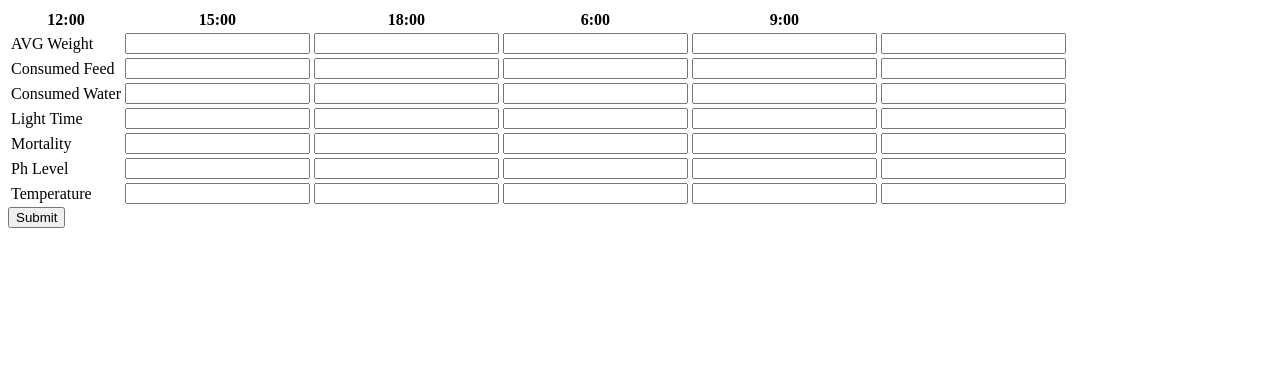
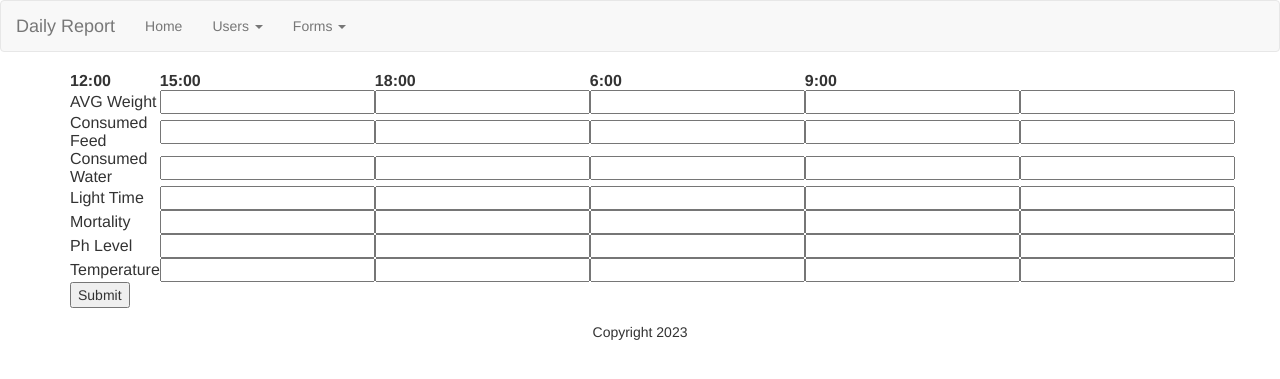
Before and after one commit to suli98suliman998/reporting_systems, a Flask app: page /form/1 in a window 1280 px wide. Shown: the top 379 px of the page. Run offline with Flask 3, Linux system fonts and the light colour scheme; some libraries are stand-ins or nearby versions.

Commit message:
daily barn view

```diff
--- a/app.py
+++ b/app.py
@@ -17,10 +17,13 @@ def get_template_rows(template_id):
 @app.route('/form/<int:form_id>')
 def build_form(form_id):
     column_names = get_form_columns_by_form_id(form_id)
-    for i in column_names:
-        print(i)
     row_names = get_row_titles_by_template_id(form_id)
     return render_template('form_builder.html', column_names=column_names, row_names=row_names)
+
+
+@app.route('/labor_form')
+def view_labor_form():
+    return build_form(1)
 
 
 @app.route('/home')
--- a/templates/base.html
+++ b/templates/base.html
@@ -28,6 +28,12 @@
                   <li><a href="{{ url_for('view_labor_registration') }}">Create Labor</a></li>
                 </ul>
               </li>
+              <li class="dropdown">
+                <a href="#" class="dropdown-toggle" data-toggle="dropdown" role="button" aria-haspopup="true" aria-expanded="false">Forms <span class="caret"></span></a>
+                <ul class="dropdown-menu">
+                  <li><a href="/labor_form">Daily Labor</a></li>
+                </ul>
+              </li>
             </ul>
             </div>
           </div>
--- a/templates/form_builder.html
+++ b/templates/form_builder.html
@@ -1,9 +1,6 @@
-<!DOCTYPE html>
-<html>
-  <head>
-    <title>Form Builder</title>
-  </head>
-  <body>
+{% extends "base.html" %}
+{% block content %}
+    <div class="container">
         <form>
           <table>
             <thead>
@@ -26,5 +23,5 @@
           </table>
           <input type="submit" value="Submit">
         </form>
-  </body>
-</html>
+    </div>
+{% endblock %}
```
Also changed, not shown: database.db. Lines whose indentation alone changed are shown as unchanged.
